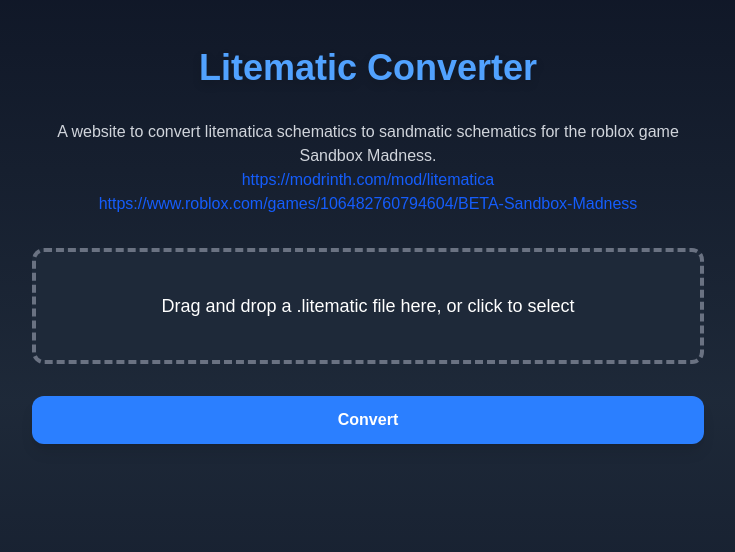
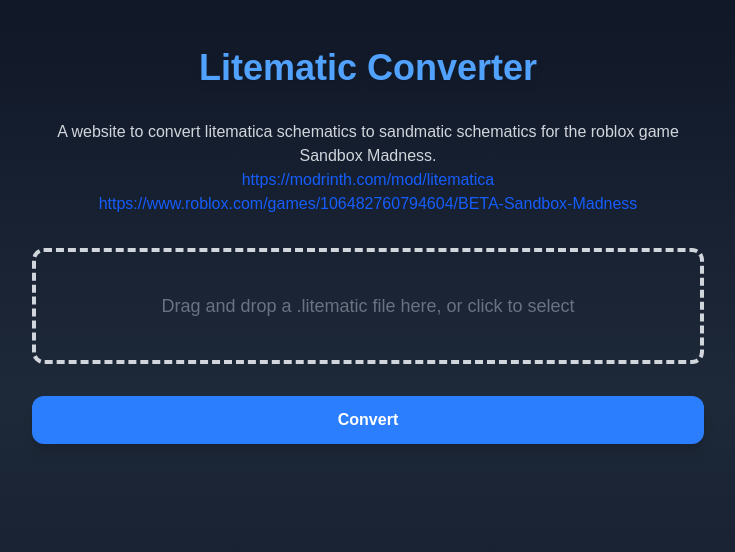
Before and after one commit to Bknibb/litematic-converter, a Next.js app: page / in a window 1280 px wide. Shown: the top 552 px of the page, without its empty margins (272-1007 px from the left). Built offline with nearby package versions, Linux system fonts and the light colour scheme.

Commit message:
improve dropzone and add copied alert

```diff
--- a/app/page.tsx
+++ b/app/page.tsx
@@ -121,11 +121,14 @@
       return;
     }
     setOutput(compressedB64);
-    //setOutput(result);
   };
 
   const handleCopy = () => {
     navigator.clipboard.writeText(output);
+    setAlert({
+      message: 'Output copied to clipboard!',
+      type: 'success',
+    })
   };
 
   return (
@@ -145,14 +148,20 @@
 
         <div
           {...getRootProps()}
-          className={`border-4 border-dashed rounded-xl p-10 text-center transition-colors duration-300 cursor-pointer ${
-            isDragActive ? 'border-blue-400 bg-gray-700' : 'border-gray-500 bg-gray-800'
-          }`}
+          className={`border-4 border-dashed rounded-xl p-10 text-center transition-colors duration-300 cursor-pointer
+            ${isDragActive
+              ? 'border-blue-500 bg-blue-500/20 text-blue-700'
+              : fileName
+              ? 'border-green-500 bg-green-500/20 text-green-700'
+              : 'border-gray-300 text-gray-500'}
+          `}
         >
           <input {...getInputProps()} accept=".litematic"/>
           <p className="text-lg">
             {isDragActive
               ? 'Drop the .litematic file here...'
+              : fileName
+              ? 'Selected file: ' + fileName
               : 'Drag and drop a .litematic file here, or click to select'}
           </p>
         </div>
```
